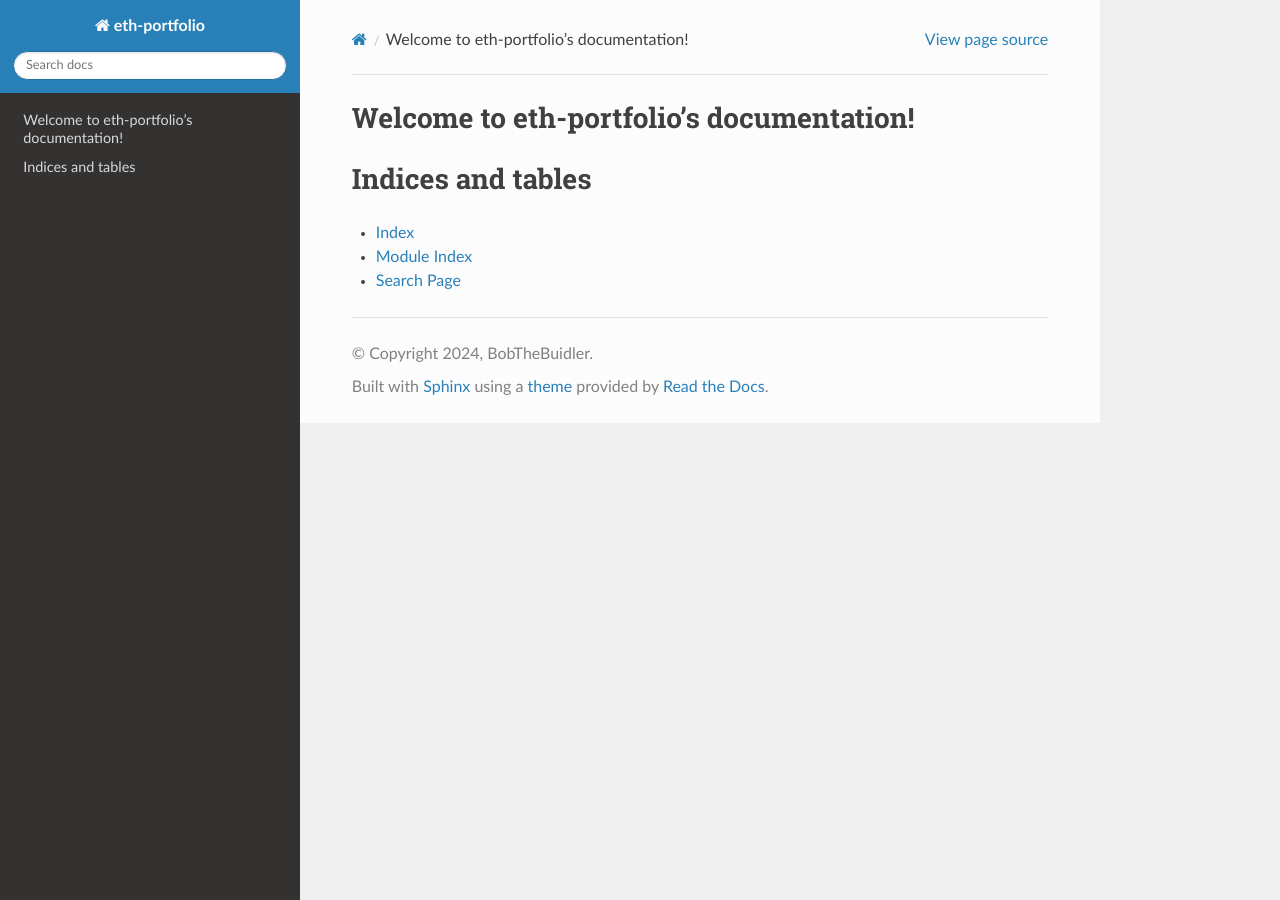
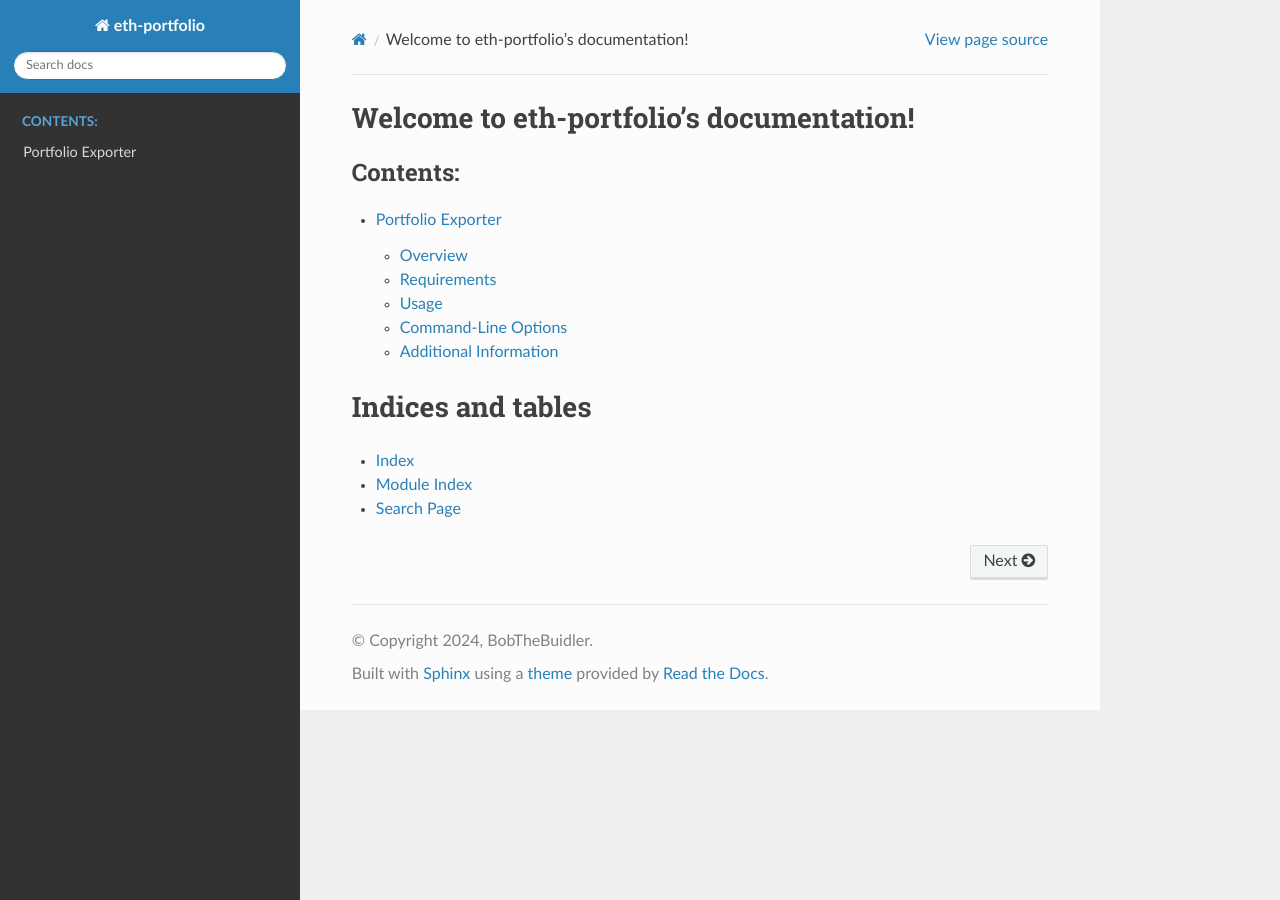
Before and after one commit to BobTheBuidler/eth-portfolio, a Sphinx documentation site: the page built from docs/index.rst, in a window 1280 px wide. Built offline with Sphinx 7.4.7 and the Read the Docs theme 3.1.0, drawn with Linux system fonts in a browser that asks for light colours; pages that are not in the unit, such as notebooks, are missing from menus; some of the changed lines change nothing that is shown.

Commit message:
feat(docs): document exporter cli tool (#313)

```diff
--- /dev/null
+++ b/docs/exporter.rst
@@ -0,0 +1,44 @@
+Portfolio Exporter
+==================
+
+Overview
+--------
+The Portfolio Exporter is a command-line tool provided by eth-portfolio. It is designed to extract and compile portfolio data – such as token balances, transaction history, and other relevant financial information – into exportable formats that can be further analyzed or integrated with external services.
+
+Requirements
+------------
+- Python 3.10 or higher.
+- At least 16GB of RAM.
+- All dependencies installed as specified in the project’s ``requirements.txt`` file.
+- Proper configuration settings (e.g., API keys, network endpoints) must be set up as required by the portfolio and balance loaders. More info below.
+
+Usage
+-----
+The Portfolio Exporter should be used via the CLI. Include each of your wallets in the command like so:
+
+  .. code-block:: bash
+
+      eth-portfolio export --wallet 0x123 --wallet 0x234 --wallet 0x345
+
+Command-Line Options
+--------------------
+The Portfolio Exporter supports several command-line options to customize its behavior:
+
+- ``--wallet <address>``
+  Specify a wallet to be included in your portfolio. You can pass this flag multiple times for multiple wallets.
+
+- ``--network <network-id>``
+  The brownie network identifier for the rpc you wish to use. default: mainnet
+
+- ``--interval <interval>``
+  The time interval between datapoints. default: 6h
+
+- ``--first-tx-block <block>``
+  The block of your portfolio's first transaction, if known. This value, if provided, allows us to speed up processing of your data by limiting the block range we need to query. If not provided, the whole blockchain will be scanned. default: 0
+
+- ``--export-start-block <block>``
+  The first block in the range you wish to export. default: 0
+
+Additional Information
+----------------------
+TODO: add more details on the underlying data extraction process and portfolio calculations
--- a/docs/index.rst
+++ b/docs/index.rst
@@ -11,6 +11,7 @@
    :caption: Contents:
 
    source/modules.rst
+   exporter
 
 Indices and tables
 ==================
```
